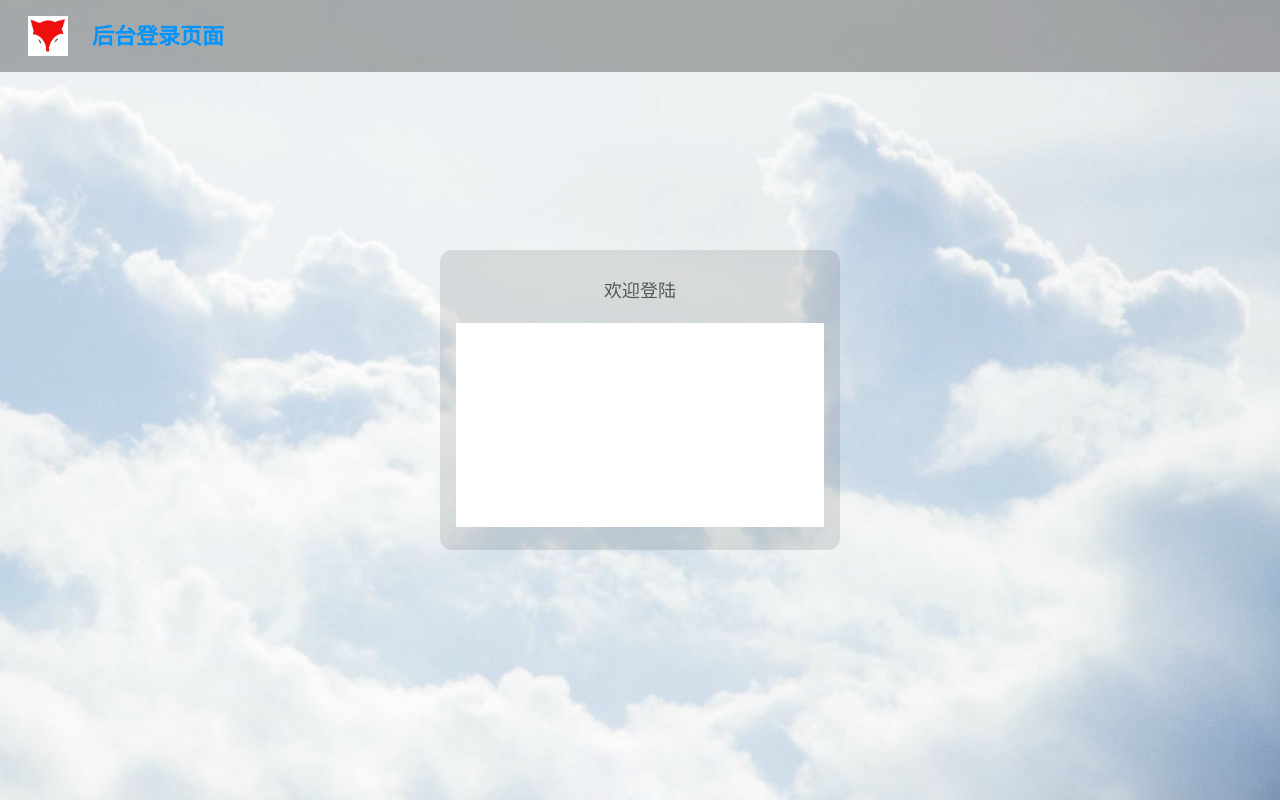
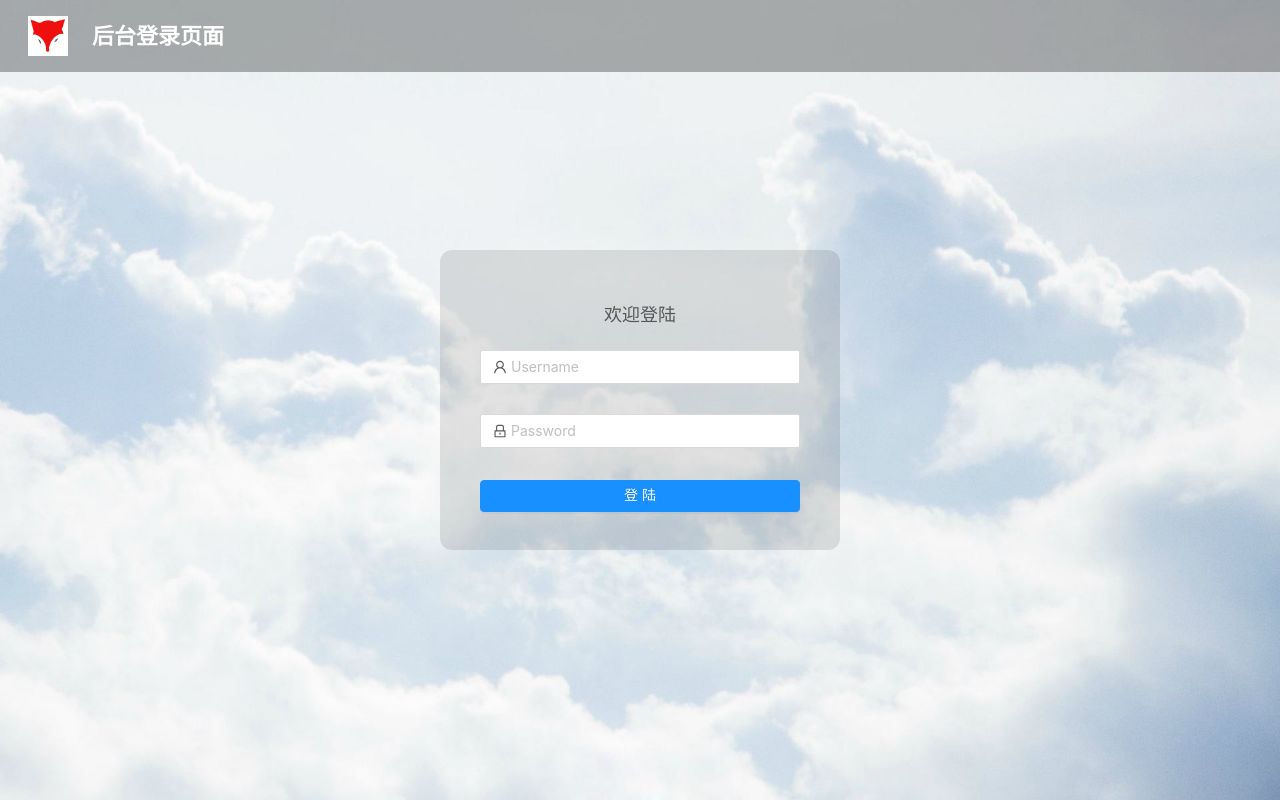
Before and after one commit to 1272171893/react-adnin, a React (Create React App) app: page /#/ in a window 1280 px wide. Built offline with nearby package versions, Linux system fonts and the light colour scheme.

Commit message:
登录页面

```diff
--- a/config-overrides.js
+++ b/config-overrides.js
@@ -15,7 +15,7 @@ module.exports = override(
   fixBabelImports("import", {
     libraryName: "antd",
     libraryDirectory: "es",
-    style: true,
+    style: "css",
   }),
   addLessLoader({
     strictMath: true,
--- a/src/pages/login/index.jsx
+++ b/src/pages/login/index.jsx
@@ -1,6 +1,8 @@
 import React from "react";
 import "./less/index.less";
 import logo from "@/assets/image/logo.png";
+import { Form, Input, Button } from "antd";
+import { UserOutlined, LockOutlined } from "@ant-design/icons";
 export default class Login extends React.Component {
   constructor(props) {
     super(props);
@@ -11,6 +13,10 @@ export default class Login extends React.Component {
       },
     };
   }
+  handleSubmit = (e) => {
+    e.preventDefault();
+    console.log("Received values of form: ", e);
+  };
   render() {
     return (
       <div className="login-container">
@@ -21,6 +27,35 @@ export default class Login extends React.Component {
         <div className="form-container">
           <div className="title">欢迎登陆</div>
           <div className="main">
+            <Form
+              onSubmit={this.handleSubmit}
+              name="normal_login"
+              className="login-form"
+            >
+              <Form.Item>
+                <Input
+                  prefix={<UserOutlined className="site-form-item-icon" />}
+                  placeholder="Username"
+                />
+              </Form.Item>
+              <Form.Item>
+                <Input
+                  prefix={<LockOutlined className="site-form-item-icon" />}
+                  type="password"
+                  placeholder="Password"
+                />
+              </Form.Item>
+
+              <Form.Item>
+                <Button
+                  type="primary"
+                  htmlType="submit"
+                  className="login-form-button"
+                >
+                  登 陆
+                </Button>
+              </Form.Item>
+            </Form>
           </div>
         </div>
       </div>
--- a/src/pages/login/less/index.less
+++ b/src/pages/login/less/index.less
@@ -25,7 +25,7 @@
 
         h1 {
             font-size: 22px;
-            color: #0094ff;
+            color: #fff;
             font-weight: 600;
         }
     }
@@ -33,18 +33,19 @@
     .form-container {
         width: 400px;
         height: 300px;
-        background-color: rgba(0,0,0,.1);
+        background-color: rgba(0, 0, 0, .1);
         position: absolute;
-        top:calc(50% - 150px) ;
+        top: calc(50% - 150px);
         left: calc(50% - 200px);
         border-radius: 12px;
-        padding: 16px;
+        padding: 40px;
         display: flex;
         flex-wrap: nowrap;
         flex-direction: column;
         justify-content: space-around;
         align-items: center;
-        .title{
+
+        .title {
             width: 100%;
             height: 36px;
             text-align: center;
@@ -52,10 +53,16 @@
             font-size: 18px;
             color: rgba(0, 0, 0, .6);
         }
-        .main{
+
+        .main {
             width: 100%;
-            height:calc(100% - 64px) ;
-            background-color: #fff;
+            height: calc(100% - 64px);
+
+            .login-form {
+                .login-form-button {
+                    width: 100%;
+                }
+            }
         }
     }
 }
```
